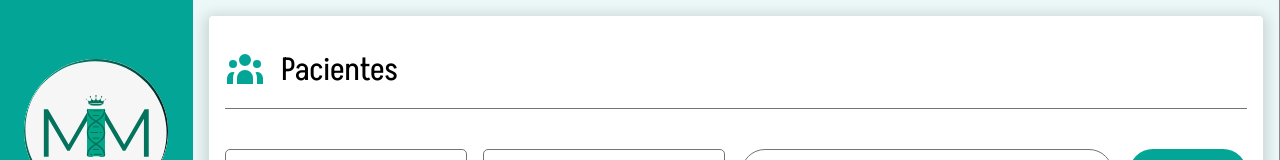
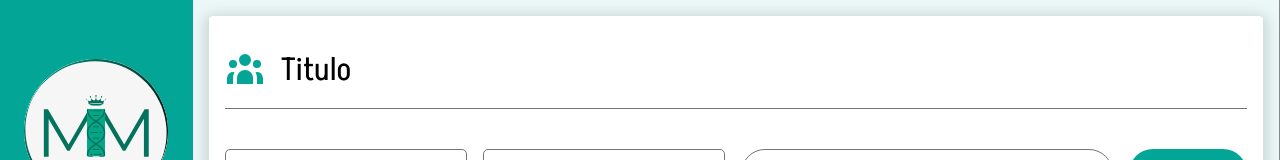
Before and after one commit to Wernnevon/Medical-Monitor, a React (Create React App) app: page /#/pacientes in a window 1280 px wide. Shown: the top 160 px of the page. Built offline with nearby package versions, Linux system fonts and the light colour scheme.

Commit message:
feat: added title on top and removend unsed styles

```diff
--- a/src/Components/Table/index.tsx
+++ b/src/Components/Table/index.tsx
@@ -17,6 +17,7 @@ import Pagination from "../Pagination";
 import { useNavigate } from "react-router-dom";
 
 type Props<T> = {
+  title: string;
   columns: DataColumn[];
   data: DataTable<T>[];
   filters: DataFilter[];
@@ -60,6 +61,7 @@ const Filters = {
 };
 
 const Table: React.FC<Props<any>> = ({
+  title = "Titulo",
   data,
   columns,
   filters,
@@ -81,7 +83,7 @@ const Table: React.FC<Props<any>> = ({
               size={40}
               style={{ position: "relative", bottom: ".15rem" }}
             />
-            <label>Pacientes</label>
+            <label>{title}</label>
           </TitleWrapper>
           <FilterWrapper>
             {filters.map((filter: DataFilter) => Filters[filter.type](filter))}
@@ -105,7 +107,7 @@ const Table: React.FC<Props<any>> = ({
                   type !== "action" ? (
                     <Cell
                       key={key + i}
-                      widthCol={config.columnWidth[i]}
+                      widthCol={config.columnWidth && config.columnWidth[i]}
                       align="left"
                     >
                       {item[key]}
@@ -113,7 +115,7 @@ const Table: React.FC<Props<any>> = ({
                   ) : (
                     <Cell
                       key={key + i}
-                      widthCol={config.columnWidth[i]}
+                      widthCol={config.columnWidth && config.columnWidth[i]}
                       align="right"
                       isAction={true}
                     >
--- a/src/Components/Table/styles.ts
+++ b/src/Components/Table/styles.ts
@@ -74,12 +74,6 @@ export const AddButton = styled.button`
   :active {
     transform: translateY(2px);
   }
-  @media (max-width: 1200px),
-    (max-width: 960px) and (-webkit-device-pixel-ratio: 1.25) {
-    height: 30px;
-    padding: 0;
-    font-size: 0.95rem;
-  }
 `;
 
 export const TableWrapper = styled.div`
```
